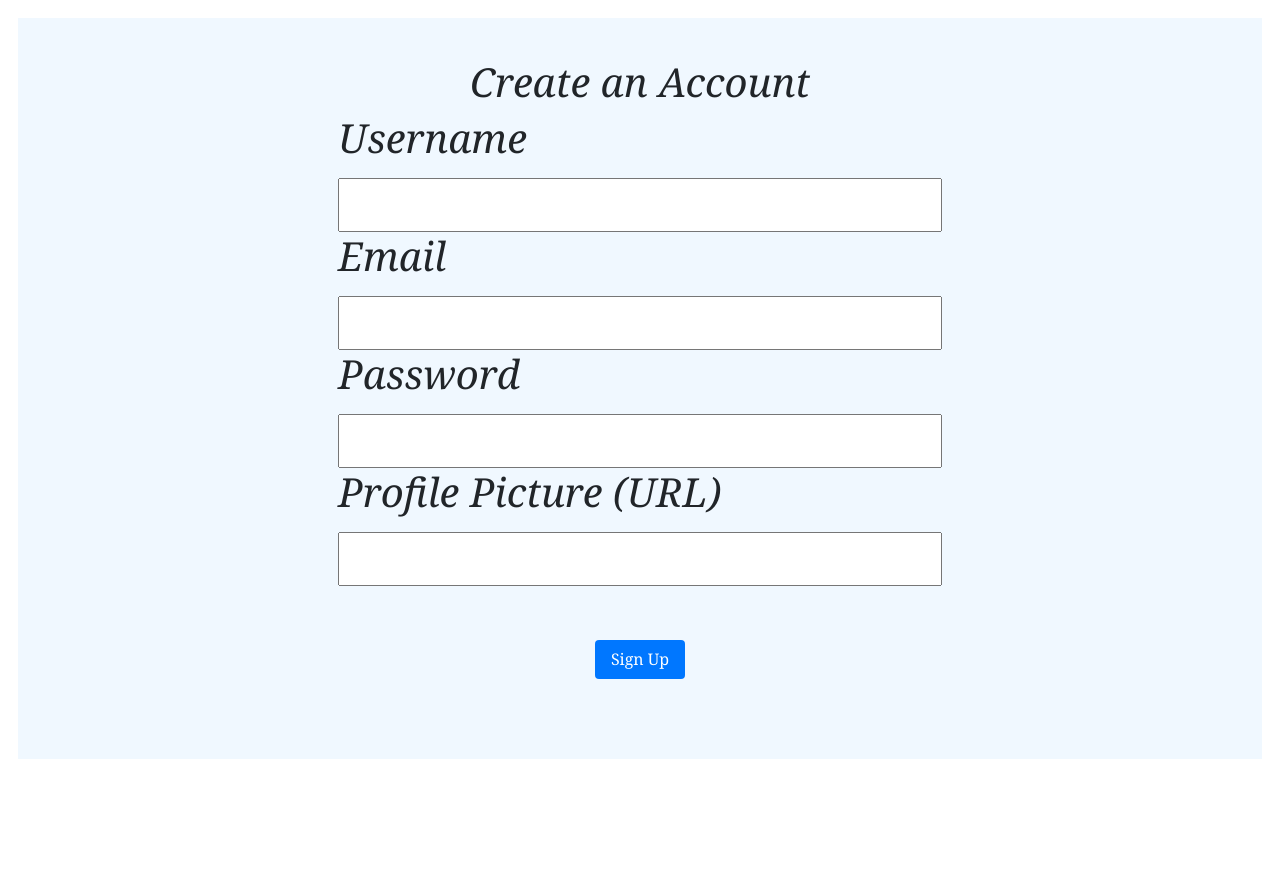
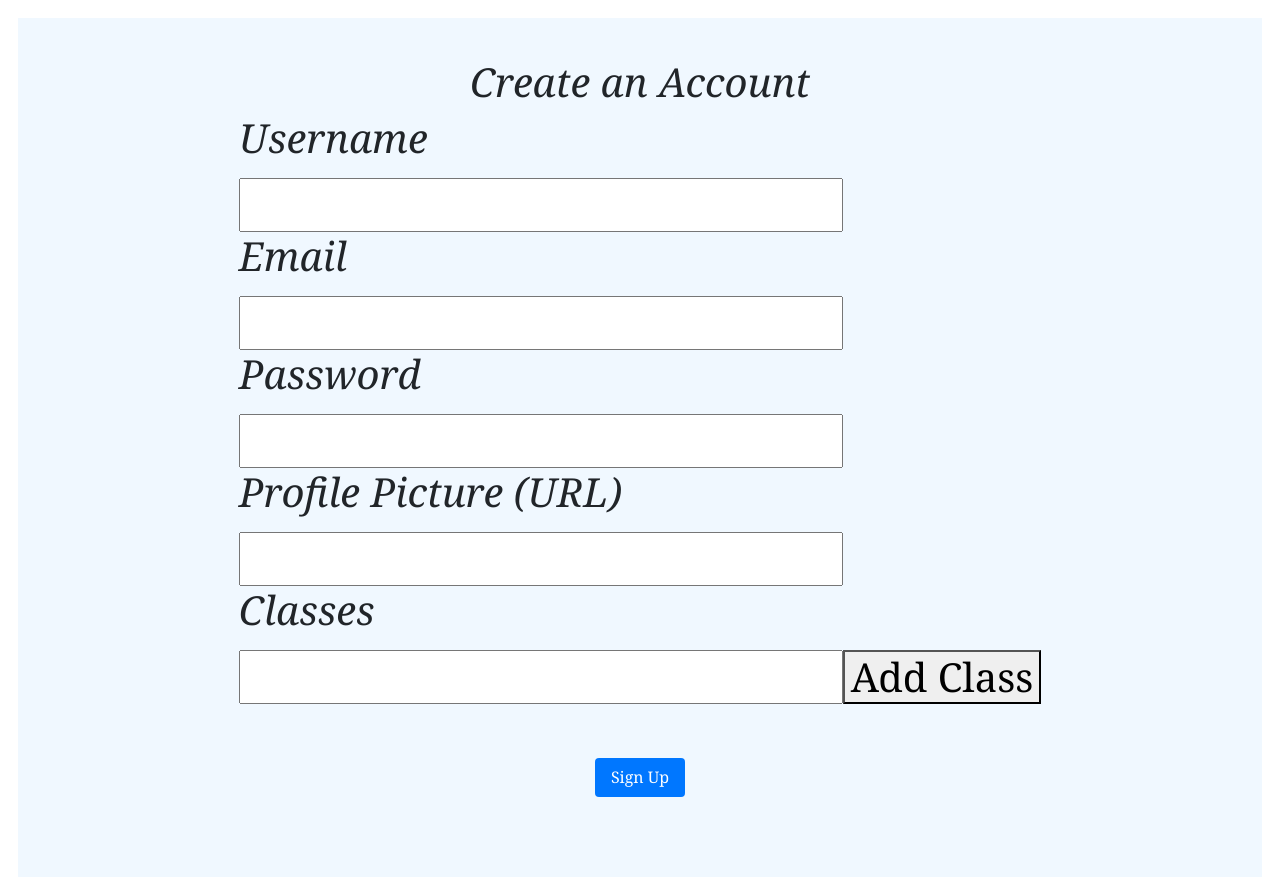
Before and after one commit to myCoalSmells/study_sync, a React (Create React App) app: page /signup in a window 1280 px wide. Before the commit the page ends 800 px from the top, so only its background shows below. Built offline with nearby package versions, Linux system fonts and the light colour scheme.

Commit message:
Implement feature to add classes in signup

```diff
--- a/src/SignupPage.js
+++ b/src/SignupPage.js
@@ -6,28 +6,44 @@ import { auth, firestore } from "./firebase-setup/firebase"
 import {Link} from "react-router-dom";
 
 
+
 export default function SignupPage() {
     const [username, setUsername] = useState("");
     const [email, setEmail] = useState("");
     const [password, setPassword] = useState("");
     const [pic, setPic] = useState("");
-    const colRef = collection(firestore, "students");
+    const [course, setCourse] = useState("");
+    const [myCourses, setCourses] = useState([]);
+
+
+
+    //const colRef = collection(firestore, "students");
 
     const signUp = (e) => {
+        if (username.length === 0 || email.length === 0 || myCourses.length === 0 ||
+            password.length === 0){
+            alert("one or more empty fields");
+            return;
+        }
         e.preventDefault();
         createUserWithEmailAndPassword(auth, email, password)
         .then((userCredential) => {
+            console.log(userCredential);
             const user = auth.currentUser;
+
             setDoc(doc(firestore, "students", user.uid), {
                 username: username,
                 email: email,
-                password: password,
                 pfp: pic,
-                key: user.uid
-            })
-            console.log(user.uid);
+                key: user.uid,
+                classes: myCourses.map(course => course.name)
+            });
+
+            //console.log(user.uid);
+            alert("Success!");
         })
         .catch((error) => {
+            alert("Invalid email and/or password");
             console.log(error);
         });
     };
@@ -66,12 +82,47 @@ export default function SignupPage() {
                 onChange={(e) => setPic(e.target.value)}
                 />
             </label>
+            <div>
+            </div>
+            <label>
+                <p>Classes</p>
+                <input value = {course}
+                onChange={e => setCourse(e.target.value)}
+                />
+            </label>
+            <button type="button" onClick = {()=>{
+            if (course === ""){
+                alert("Empty course name!");
+                return;
+            }
+            else if (!RegExp('[a-zA-Z]+\\s*[0-9]+[a-zA-Z]*').test(course)){
+                alert("Invalid course name: should be in the form [class][code] eg. COMSCI 35L");
+                return;
+            }
+            else if (myCourses.length >4){
+                alert("five courses max!!");
+                return;
+            }
+            else if (myCourses.some(pair => pair.name === course.replace(/\s/g, "").toUpperCase() )){
+                //if the value is in the array already
+                setCourse('');
+                return;
+            }
+            console.log(myCourses);
+
+            setCourse('');
+            setCourses([...myCourses, {name: course.replace(/\s/g, "").toUpperCase()}]);}
+            }> Add Class</button>
+            <ol>
+                {myCourses.map(course => <li key={course.name}>{course.name}</li>)}
+            </ol>
             <div className={LPMod.container}>
             {/* NEED VALIDITY CHECK*/}
                 <Link to="/">
                     <button type="submit">Sign Up</button>
                 </Link>
             </div>
+
             </form>
         </div>
     )
```
